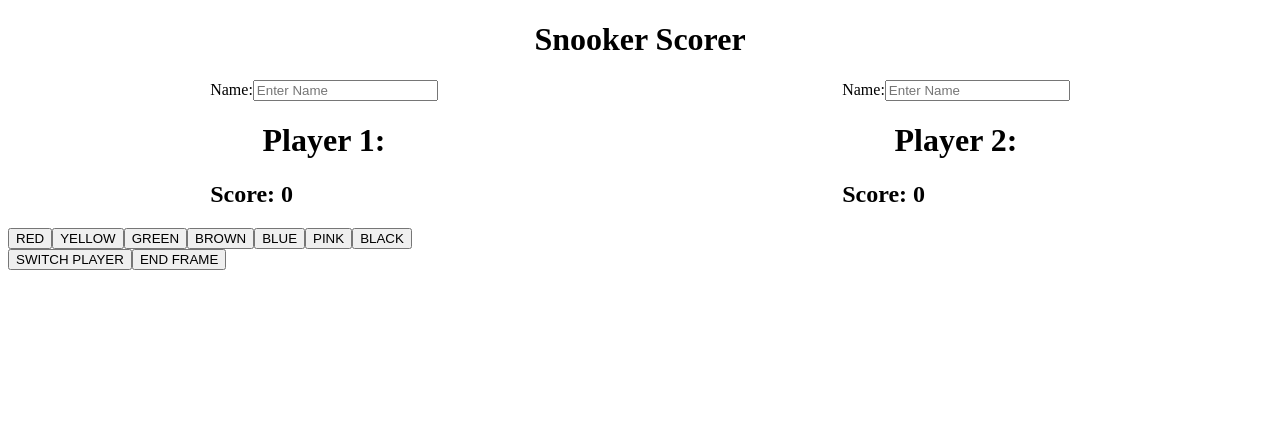
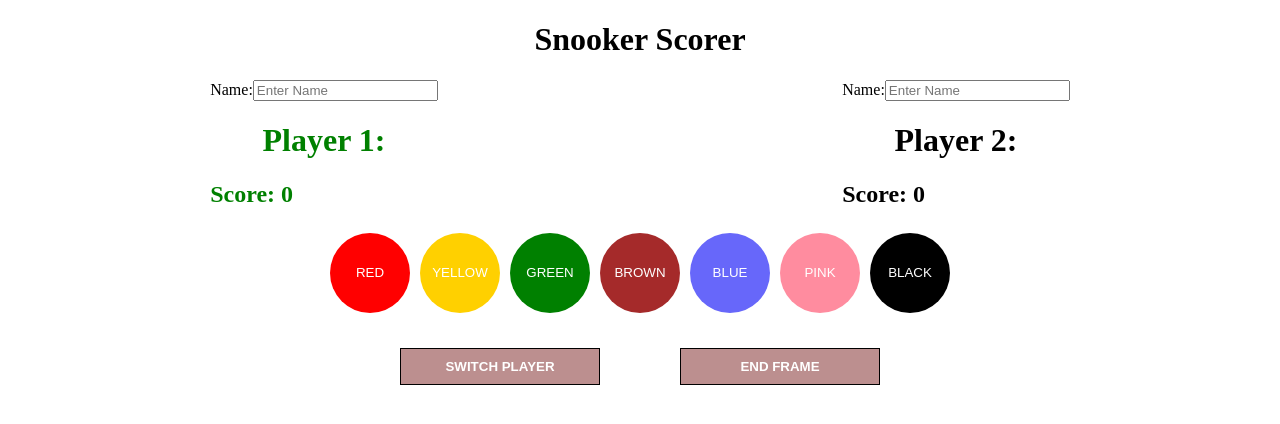
Before and after one commit to StevieV1903/snooker_scorer_cjs, a React (Create React App) app: page / in a window 1280 px wide. Shown: the top 424 px of the page. Built offline with nearby package versions, Linux system fonts and the light colour scheme.

Commit message:
scorer and styling colouring on balls - looking sexy

```diff
--- a/src/App.js
+++ b/src/App.js
@@ -7,7 +7,7 @@ function App() {
 
   const [player1Score, setPlayer1Score] = useState(0);
   const [player2Score, setPlayer2Score] = useState(0);
-  const [isPlayerOne, setIsPlayerOne ] = useState(true);
+  const [activePlayer, setActivePlayer ] = useState(1);
 
 
   return (
@@ -16,21 +16,21 @@ function App() {
         <h1>Snooker Scorer</h1>
         <div className="player-names">
           <Player
-          playerNumber="1"
+          playerNumber={1}
           playerScore={player1Score}
-          isPlayerOne={isPlayerOne}
+          activePlayer={activePlayer}
           />
           <Player
-          playerNumber="2"
+          playerNumber={2}
           playerScore={player2Score}
-          isPlayerOne={isPlayerOne}
+          activePlayer={activePlayer}
           />
         </div>
         <Buttons
         player1Score={player1Score}
         player2Score={player2Score}
-        isPlayerOne={ isPlayerOne }
-        setIsPlayerOne={setIsPlayerOne}
+        activePlayer={ activePlayer }
+        setActivePlayer={setActivePlayer}
         setPlayer1Score={setPlayer1Score}
         setPlayer2Score={setPlayer2Score}
         />
--- a/src/components/ButtonsComponent.css
+++ b/src/components/ButtonsComponent.css
@@ -0,0 +1,79 @@
+#button-container {
+    width: 100%;
+    display: inline-block;
+    text-align: center;
+    /* margin: auto; */
+}
+
+button {
+    margin: 5px;
+}
+
+#red-button {
+    background-color: red;
+    color: white;
+    height: 80px;
+    width: 80px;
+    border-radius: 50%;
+    border: none;
+}
+#yellow-button {
+    background-color: #ffd000;
+    color: white;
+    height: 80px;
+    width: 80px;
+    border-radius: 50%;
+    border: none;
+}
+#green-button {
+    background-color: green;
+    color: white;
+    height: 80px;
+    width: 80px;
+    border-radius: 50%;
+    border: none;
+}
+#brown-button {
+    background-color: brown;
+    color: white;
+    height: 80px;
+    width: 80px;
+    border-radius: 50%;
+    border: none;
+}
+#blue-button {
+    background-color: #6767fa;
+    color: white;
+    height: 80px;
+    width: 80px;
+    border-radius: 50%;
+    border: none;
+}
+#pink-button {
+    background-color: #ff8c9f;
+    color: white;
+    height: 80px;
+    width: 80px;
+    border-radius: 50%;
+    border: none;
+}
+#black-button {
+    background-color: black;
+    color: white;
+    height: 80px;
+    width: 80px;
+    border-radius: 50%;
+    border: none;
+}
+
+.game-button {
+    margin-top: 30px;
+    margin-right: 40px;
+    margin-left: 40px;
+    width: 200px;
+    padding: 10px 15px;
+    font-weight: bold;
+    background-color: rosybrown;
+    color: white;
+    border: solid 1px black;
+}
--- a/src/components/ButtonsComponent.js
+++ b/src/components/ButtonsComponent.js
@@ -1,61 +1,93 @@
 import React from 'react';
+import './ButtonsComponent.css'
 
-const Buttons = ({player1Score, player2Score, isPlayerOne, setPlayer1Score, setPlayer2Score, setIsPlayerOne }) => {
+const Buttons = ({player1Score, player2Score, activePlayer, setPlayer1Score, setPlayer2Score, setActivePlayer }) => {
 
 const handleRed = () => {
+    if(activePlayer === 1) {
         setPlayer1Score(player1Score += 1);
+    }else {
+        setPlayer2Score(player2Score += 1);
+    }
 }
 
 const handleYellow = () => {
+    if(activePlayer === 1) {
         setPlayer1Score(player1Score += 2);
+    }else {
+        setPlayer2Score(player2Score += 2);
+    }
 }
 
 const handleGreen = () => {
+    if(activePlayer === 1) {
         setPlayer1Score(player1Score += 3);
+    }else {
+        setPlayer2Score(player2Score += 3);
+    }
 }
 
 const handleBrown = () => {
+    if(activePlayer === 1) {
         setPlayer1Score(player1Score += 4);
+    }else {
+        setPlayer2Score(player2Score += 4);
+    }
 }
 
 const handleBlue = () => {
+    if(activePlayer === 1) {
         setPlayer1Score(player1Score += 5);
+    }else {
+        setPlayer2Score(player2Score += 5);
+    }
 }
 
 const handlePink = () => {
+    if(activePlayer === 1) {
         setPlayer1Score(player1Score += 6);
+    }else {
+        setPlayer2Score(player2Score += 6);
+    }
 }
 
 const handleBlack = () => {
+    if(activePlayer === 1) {
     setPlayer1Score(player1Score += 7);
+}else {
+    setPlayer2Score(player2Score += 7);
+    }
 }
 
 const handleEndFrame = () => {
     setPlayer1Score(0)
+    setPlayer2Score(0)
 }
 
 const handleSwitchPlayer = () => {
-    if(isPlayerOne === true) {
-        setIsPlayerOne(false)
+    if(activePlayer === 1) {
+        setActivePlayer(2)
     } else {
-        setIsPlayerOne(true)
+        setActivePlayer(1)
     }
-    console.log(isPlayerOne)
+    console.log(activePlayer)
 }
 
     return (
 <>
-        <button onClick={handleRed}>RED</button>
-        <button onClick={handleYellow}>YELLOW</button>
-        <button onClick={handleGreen}>GREEN</button>
-        <button onClick={handleBrown}>BROWN</button>
-        <button onClick={handleBlue}>BLUE</button>
-        <button onClick={handlePink}>PINK</button>
-        <button onClick={handleBlack}>BLACK</button>
+        <div id="button-container">
+            <button id="red-button" onClick={handleRed}>RED</button>
+            <button id="yellow-button" onClick={handleYellow}>YELLOW</button>
+            <button id="green-button" onClick={handleGreen}>GREEN</button>
+            <button id="brown-button" onClick={handleBrown}>BROWN</button>
+            <button id="blue-button" onClick={handleBlue}>BLUE</button>
+            <button id="pink-button" onClick={handlePink}>PINK</button>
+            <button id="black-button" onClick={handleBlack}>BLACK</button>
             <br></br>
-        <button onClick={handleSwitchPlayer}>SWITCH PLAYER</button>
-        <button onClick={handleEndFrame}>END FRAME</button>
+            <button className="game-button" onClick={handleSwitchPlayer}>SWITCH PLAYER</button>
+            <button className="game-button" onClick={handleEndFrame}>END FRAME</button>
             {/* <button>FOUL</button> */}
+        </div>
 </>
 
     )
--- a/src/components/PlayerComponent.css
+++ b/src/components/PlayerComponent.css
@@ -1,3 +1,6 @@
-h1 {
-
+.active-player {
+   color: green;
 }
+.non-active-player {
+    color: black;
+}
--- a/src/components/PlayerComponent.js
+++ b/src/components/PlayerComponent.js
@@ -2,7 +2,7 @@ import React, { useState } from 'react';
 import './PlayerComponent.css';
 
 
-const Player = ({ playerNumber, playerScore, isPlayerOne }) => {
+const Player = ({ playerNumber, playerScore, activePlayer }) => {
 
     const [ playerName, setPlayerName] = useState("");
 
@@ -11,15 +11,15 @@ const Player = ({ playerNumber, playerScore, isPlayerOne }) => {
         // alert(`Submitting Name ${playerName}`)
     }
 
-    const playerAtTable = () => {
-        const atTable = ""
-    if(playerNumber === 1 && isPlayerOne === true){
-        atTable = <h3>AT TABLE</h3>
-      } else {
-        atTable = <h3></h3>
-      }
-      return atTable
-    }
+    // const playerAtTable = () => {
+    //     const atTable = ""
+    // if(playerNumber === 1 && activePlayer === true){
+    //     atTable = <h3>AT TABLE</h3>
+    //   } else {
+    //     atTable = <h3></h3>
+    //   }
+    //   return atTable
+    // }
 
 
 
@@ -38,10 +38,11 @@ return (
         </label>
     </form>
 
-    <h1>Player { playerNumber }: {playerName}</h1>
-    {/* {isPlayerOne && <h3>AT TABLE</h3>} */}
-    {playerAtTable}
-    <h2>Score: { playerScore }</h2>
+    <h1 className={activePlayer === playerNumber ? "active-player" : "non-active-player"}>Player { playerNumber }: {playerName}</h1>
+    {/* {activePlayer && <h3>AT TABLE</h3>} */}
+    {/* {playerAtTable} */}
+
+    <h2 className={activePlayer === playerNumber ? "active-player" : "non-active-player"}>Score: { playerScore }</h2>
 </div>
 
     </>
```
Lines whose indentation alone changed are shown as unchanged.
